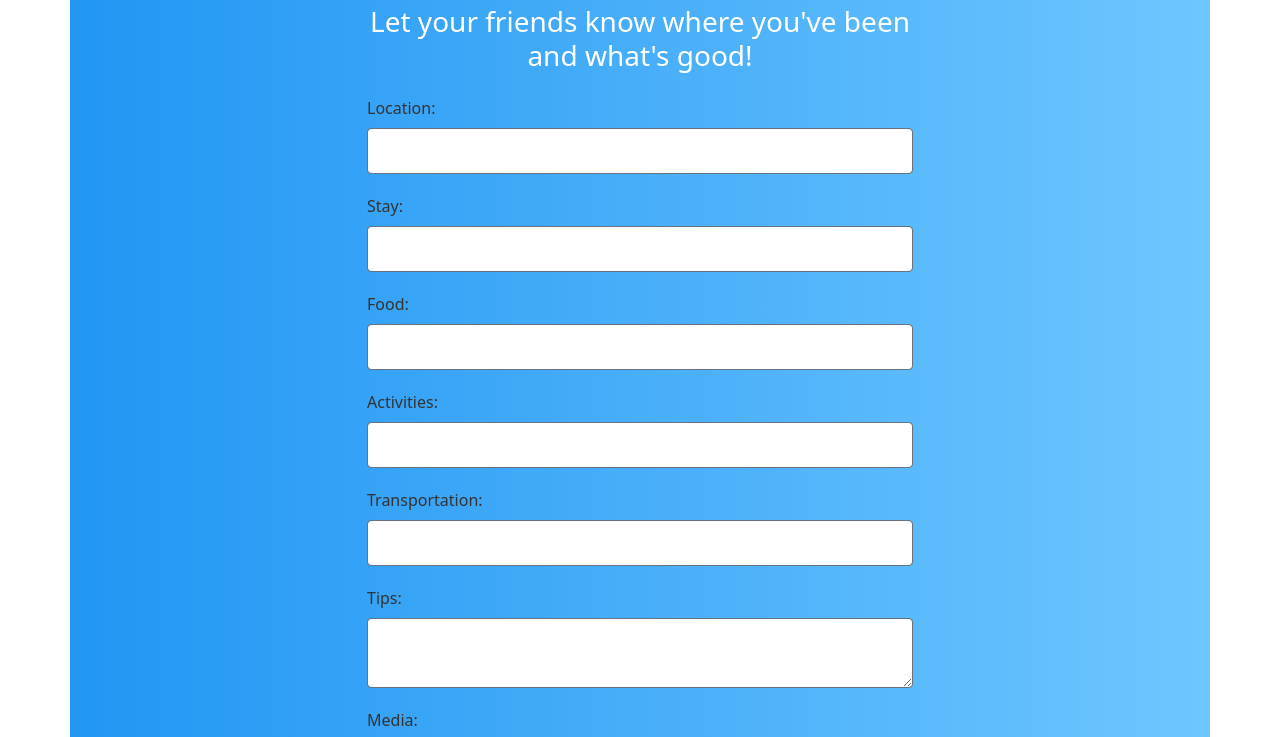
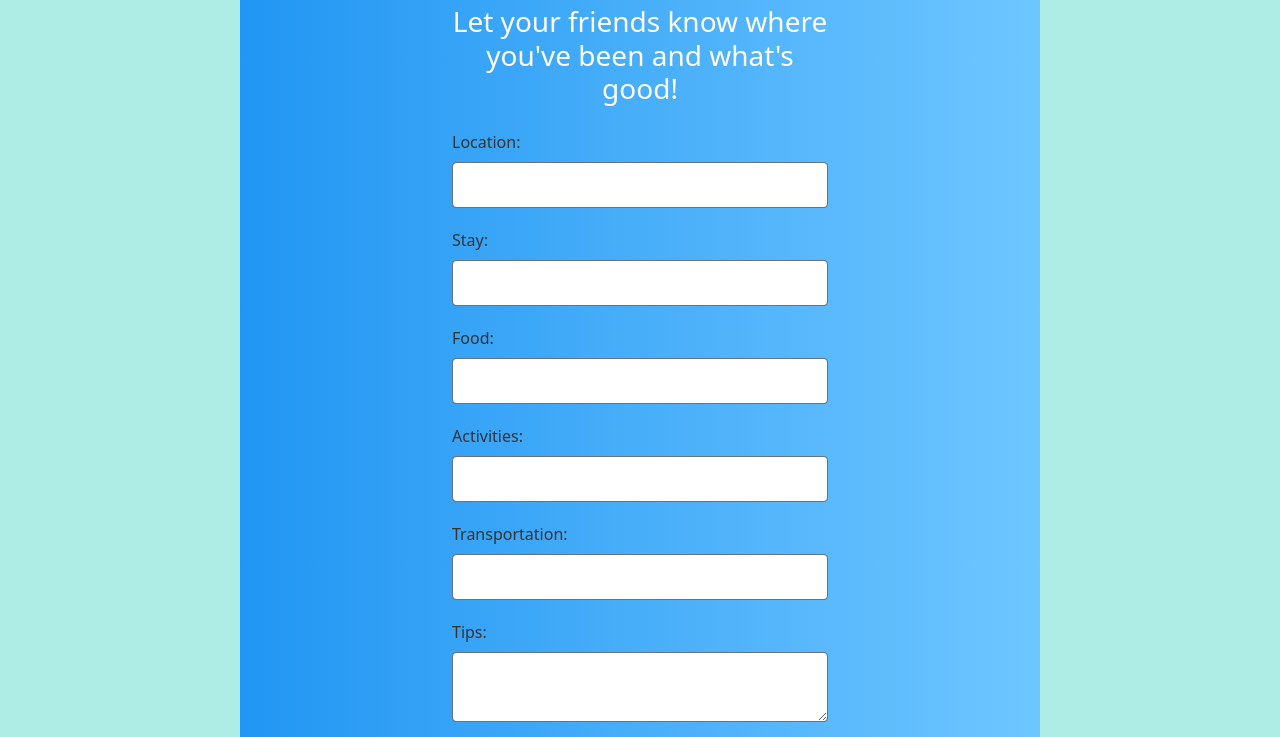
Before and after one commit to 4GeeksAcademy/pt56-Group2-Final-Project, a React app: page /newpost in a window 1280 px wide. Shown: the part 198-935 px from the top of the page. Built offline with nearby package versions, Linux system fonts and the light colour scheme; no server answers.

Commit message:
quick fix to apply styles and checked to make sure everything is still functioning correctly

```diff
--- a/src/front/js/component/styles.css
+++ b/src/front/js/component/styles.css
@@ -1,9 +1,9 @@
 body {
-  background-color: #aeede6;
+  background-color: #aeede6 !important;
 }
 /* New Post page styles below this line */
 .new-post-container {
-  max-width: 800px;
+  max-width: 800px !important;
   margin: 50px auto 0;
   padding: 20px;
   background-image: linear-gradient(to right, #2196f3, #6ec6ff);
@@ -79,7 +79,7 @@ body {
 
 /* Container Styles */
 .my-posts-container {
-  max-width: 800px;
+  max-width: 800px !important;
   margin: 50px auto 0;
   padding: 20px;
 }
@@ -468,14 +468,14 @@ body {
 }
 
 .feed-container .list-group-item img {
-  max-width: 100%;
+  max-width: 100% ;
   height: auto;
 }
 
 /* Responsive Design */
 @media (max-width: 768px) {
   .feed-container {
-    max-width: 100%;
+    max-width: 100% ;
   }
 }
 
```
